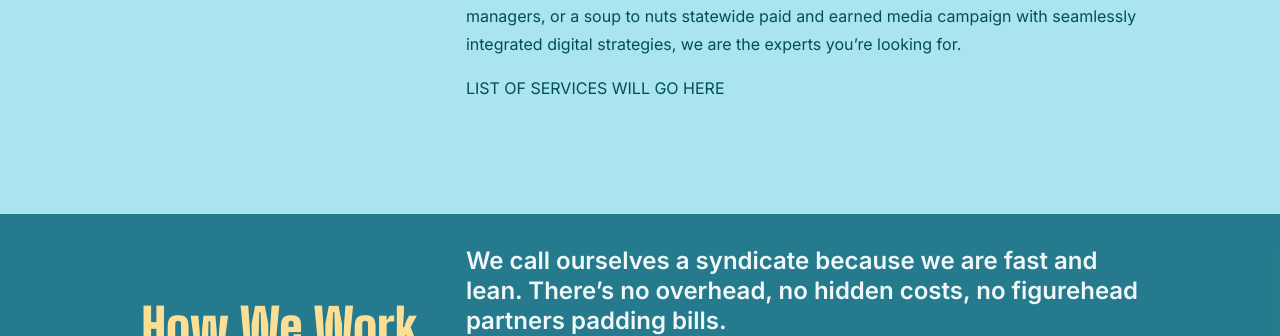
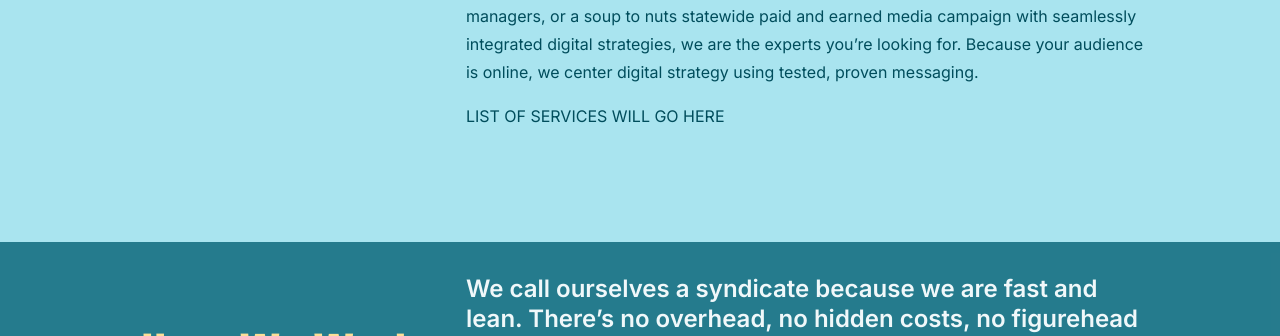
Before and after one commit to dylanabbott/percussion-site, an Eleventy site: page src/index.njk in a window 1280 px wide. Shown: the part 764-1100 px from the top of the page. Built offline with nearby package versions, Linux system fonts and the light colour scheme; Eleventy itself is replaced by a stand-in of ours; files that its build step writes are made by us from their sources; a web font is replaced by a local one.

Commit message:
Update from Forestry.io Dylan Abbott updated src/sections/what-we-do.md

```diff
--- a/src/sections/what-we-do.md
+++ b/src/sections/what-we-do.md
@@ -9,6 +9,6 @@ pull_quote: ''
 ---
 Percussion Strategic is a one-stop shop for everything you need to win your campaign, or take your organization to the next level.
 
-Whether it’s a new logo and website, skills and strategy training for your social media managers, or a soup to nuts statewide paid and earned media campaign with seamlessly integrated digital strategies, we are the experts you’re looking for.
+Whether it’s a new logo and website, skills and strategy training for your social media managers, or a soup to nuts statewide paid and earned media campaign with seamlessly integrated digital strategies, we are the experts you’re looking for. Because your audience is online, we center digital strategy using tested, proven messaging.
 
 LIST OF SERVICES WILL GO HERE
```
